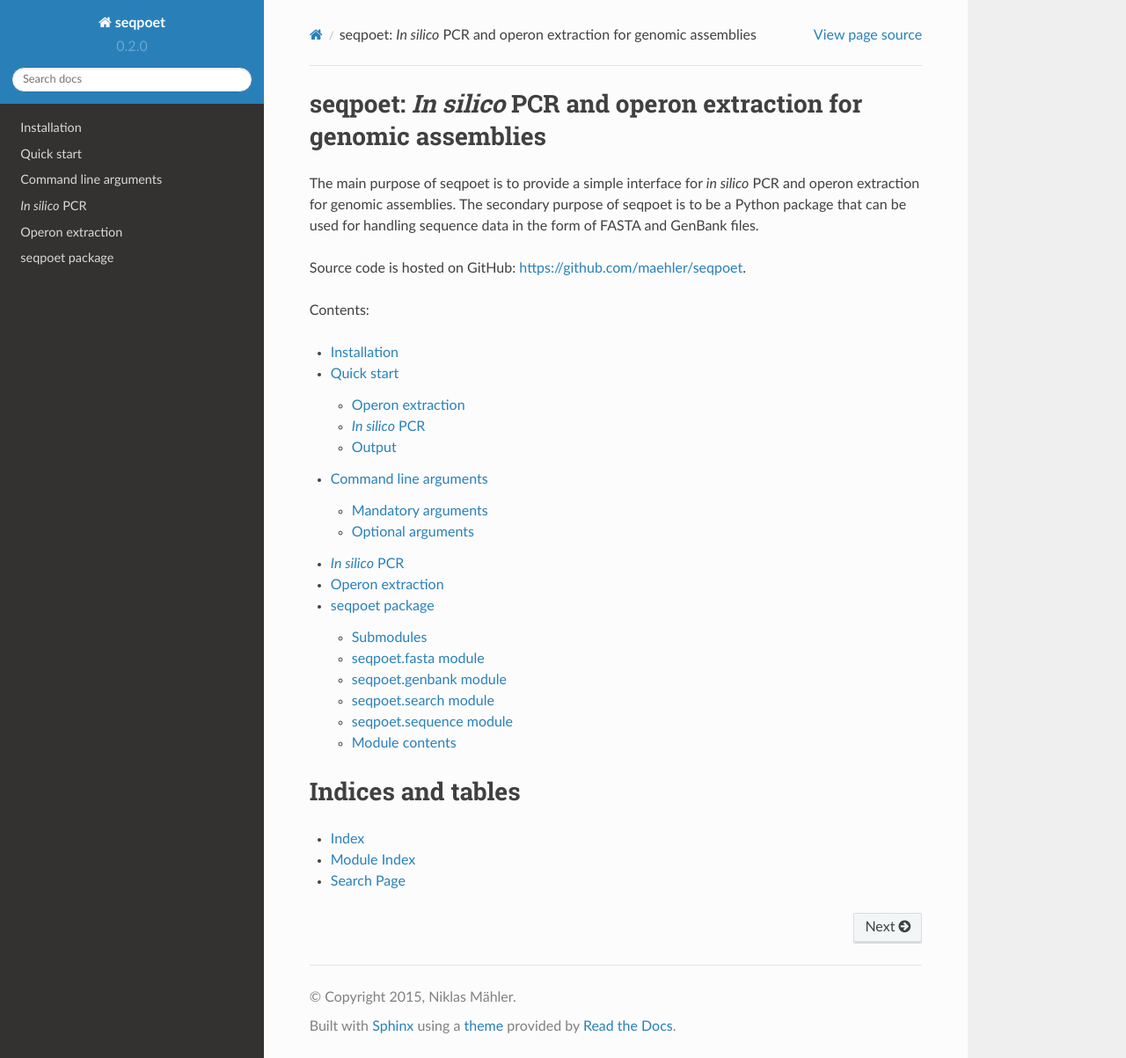
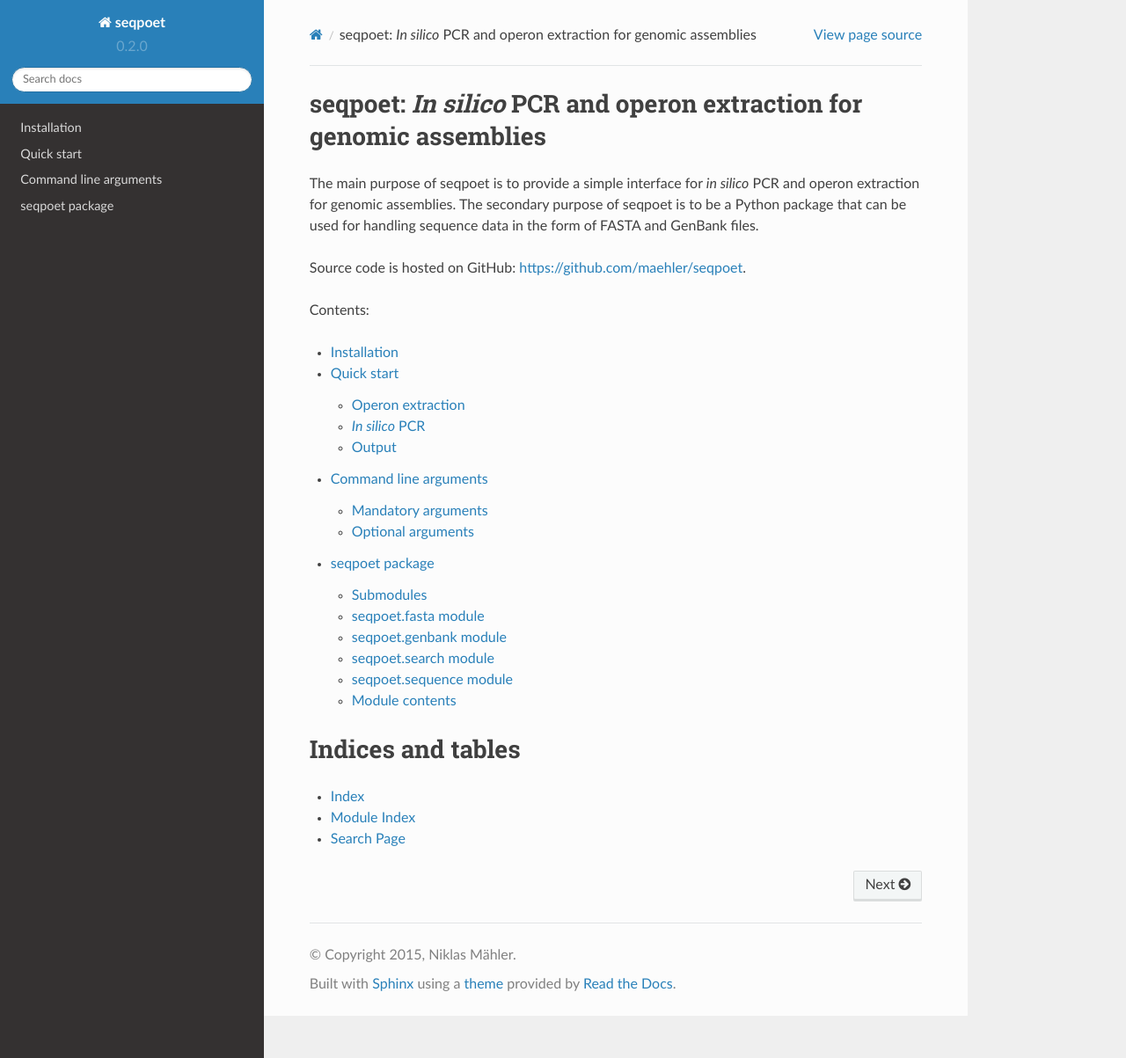
Before and after one commit to maehler/seqpoet, a Sphinx documentation site: the page built from docs/index.rst, in a window 1280 px wide and 1203 px high. Shown: the whole window at 88% size. Built offline with Sphinx 7.4.7 and the Read the Docs theme 2.0.0, drawn with Linux system fonts in a browser that asks for light colours; the version number is read from the project's files by our own code.

Commit message:
Use quick start for examples

```diff
--- a/docs/index.rst
+++ b/docs/index.rst
@@ -21,8 +21,6 @@ Contents:
    installation
    quickstart
    command_line
-   insilico_pcr
-   operon_extraction
    seqpoet
 
 
--- a/docs/insilico_pcr.rst
+++ /dev/null
@@ -1,2 +0,0 @@
-`In silico` PCR
-===============
--- a/docs/operon_extraction.rst
+++ /dev/null
@@ -1,2 +0,0 @@
-Operon extraction
-=================
```
